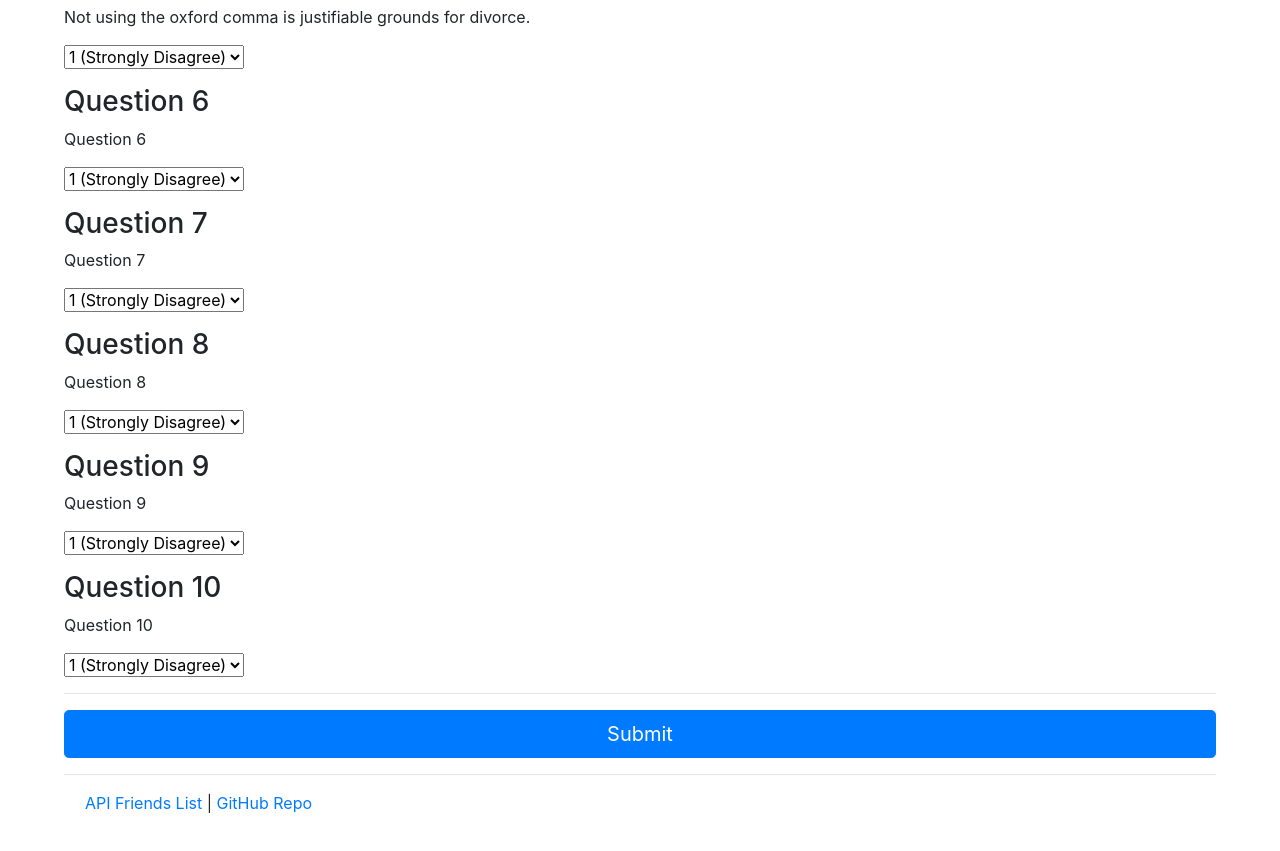
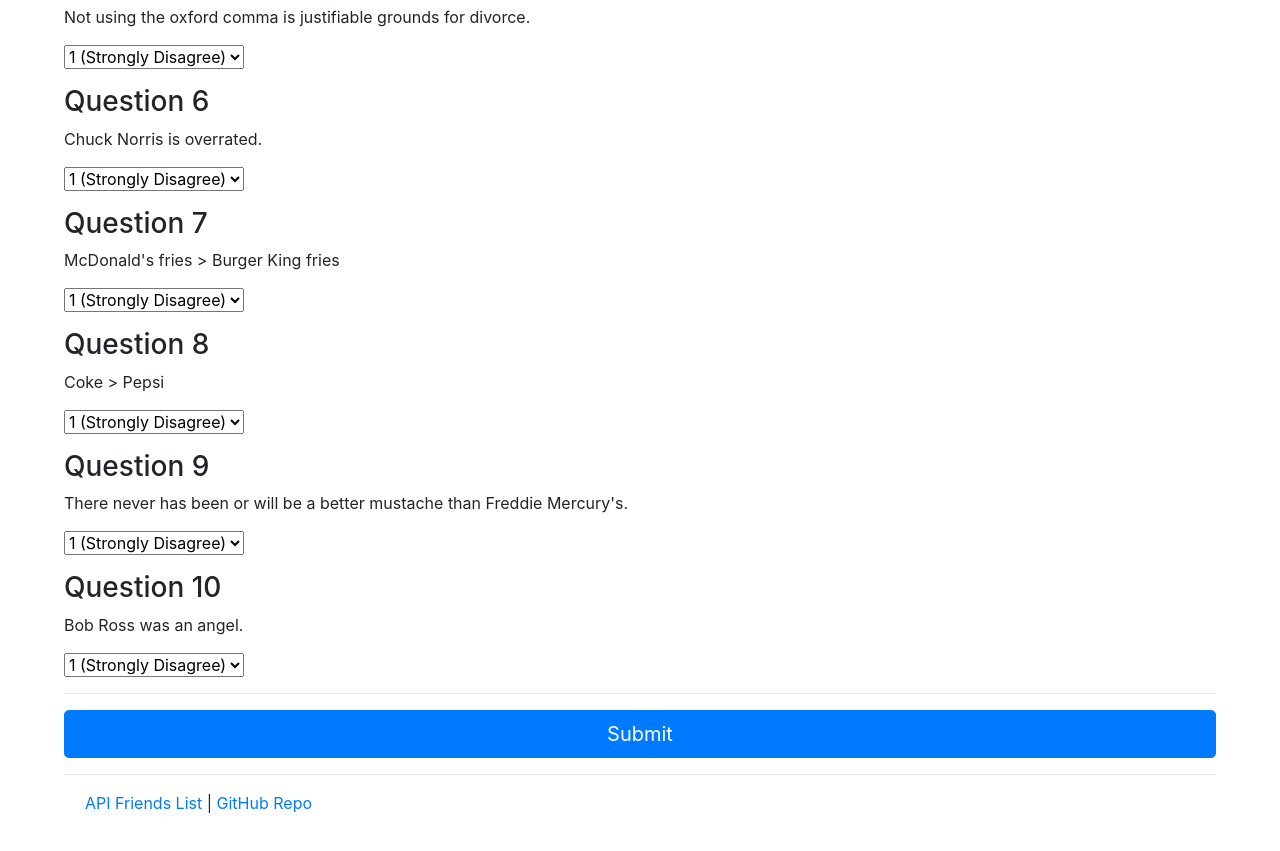
Before and after one commit to Amanda-Spero/FriendFinder, a website: page app/public/survey.html in a window 1280 px wide. Shown: the part 1025-1876 px from the top of the page. Drawn offline with nearby package versions, Linux system fonts and the light colour scheme.

Commit message:
added questions

```diff
--- a/app/public/survey.html
+++ b/app/public/survey.html
@@ -98,7 +98,7 @@
 <p></p>
 
 <h3>Question 6</h3>
-<p>Question 6</p>
+<p>Chuck Norris is overrated.</p>
 
 
 <select id="qSix">
@@ -111,7 +111,7 @@
 <p></p>
 
 <h3>Question 7</h3>
-<p>Question 7</p>
+<p>McDonald's fries &gt; Burger King fries</p>
 
 
 <select id="qSeven">
@@ -124,7 +124,7 @@
 <p></p>
 
 <h3>Question 8</h3>
-<p>Question 8</p>
+<p>Coke &gt; Pepsi</p>
 
 
 <select id="qEight">
@@ -137,7 +137,7 @@
 <p></p>
 
 <h3>Question 9</h3>
-<p>Question 9</p>
+<p>There never has been or will be a better mustache than Freddie Mercury's.</p>
 
 
 <select id="qNine">
@@ -150,7 +150,7 @@
 <p></p>
 
 <h3>Question 10</h3>
-<p>Question 10</p>
+<p>Bob Ross was an angel.</p>
 
 
 <select id="qTen">
```
